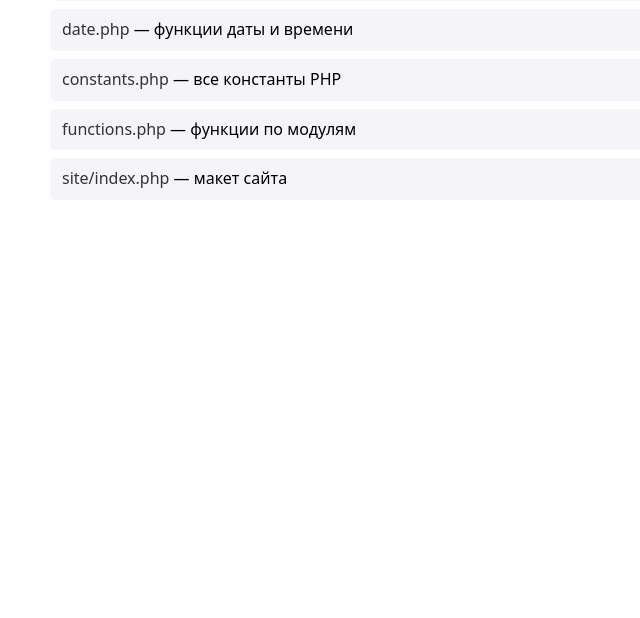
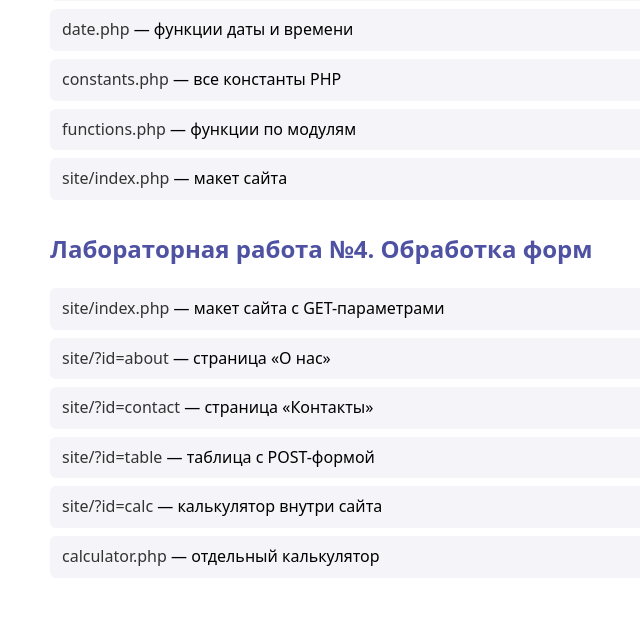
Before and after one commit to maksimalpeev-tech/PHP, a PHP site: page / in a window 1280 px wide. Shown: the part 1125-1743 px from the top of the page, without its empty margins (190-830 px from the left). Before the commit the page ends 1313 px from the top, so only its background shows below. Run offline with PHP 8.4, Linux system fonts and the light colour scheme.

Commit message:
Update index.php

```diff
--- a/index.php
+++ b/index.php
@@ -48,5 +48,14 @@
 		<li><a href="lab3/functions.php">functions.php</a> — функции по модулям</li>
 		<li><a href="lab3/site/index.php">site/index.php</a> — макет сайта</li>
 	</ul>
+	<h2>Лабораторная работа №4. Обработка форм</h2>
+	<ul>
+		<li><a href="lab3/site/index.php">site/index.php</a> — макет сайта с GET-параметрами</li>
+		<li><a href="lab3/site/index.php?id=about">site/?id=about</a> — страница «О нас»</li>
+		<li><a href="lab3/site/index.php?id=contact">site/?id=contact</a> — страница «Контакты»</li>
+		<li><a href="lab3/site/index.php?id=table">site/?id=table</a> — таблица с POST-формой</li>
+		<li><a href="lab3/site/index.php?id=calc">site/?id=calc</a> — калькулятор внутри сайта</li>
+		<li><a href="lab3/calculator.php">calculator.php</a> — отдельный калькулятор</li>
+	</ul>
 </body>
 </html>
```
